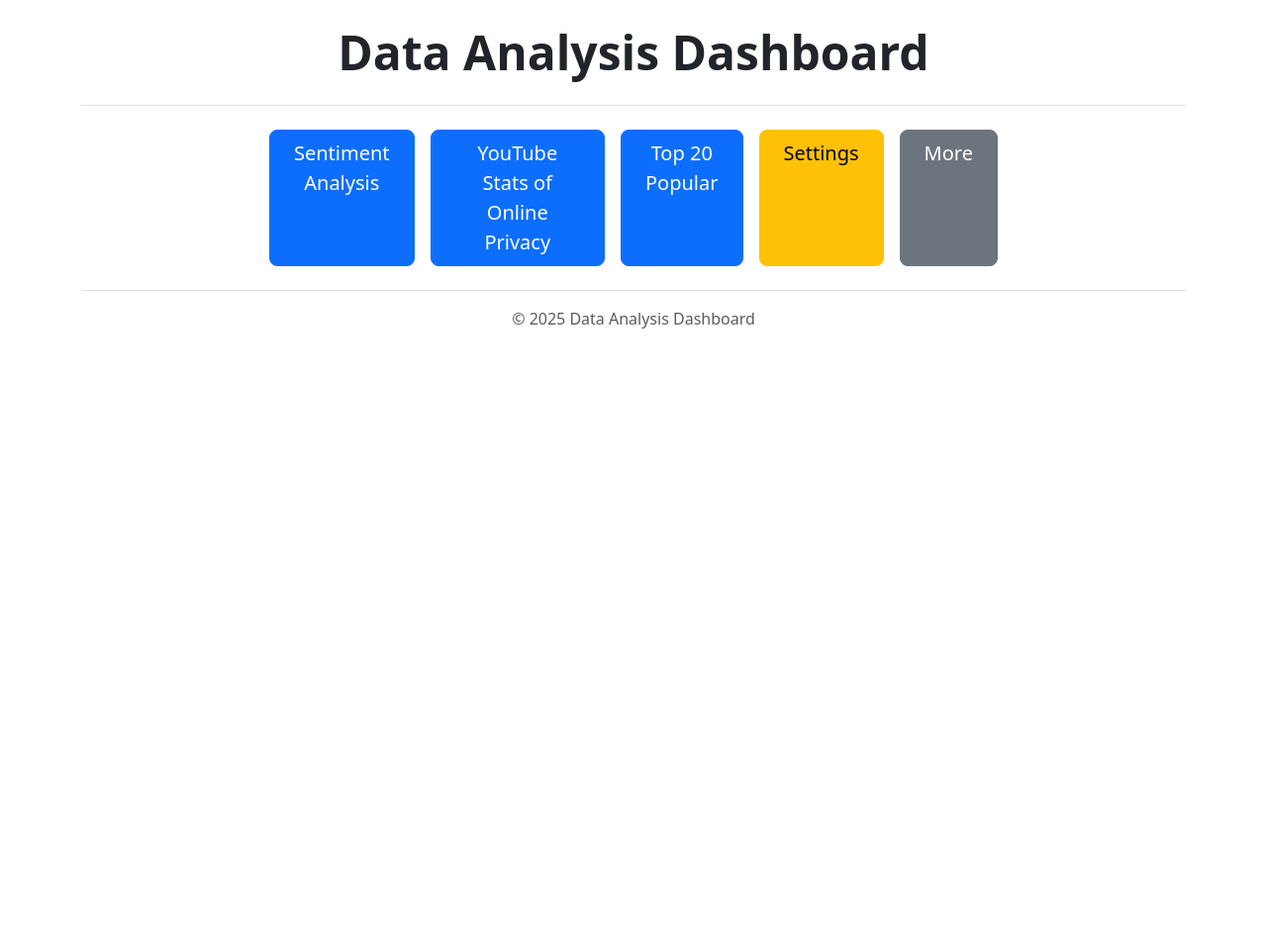
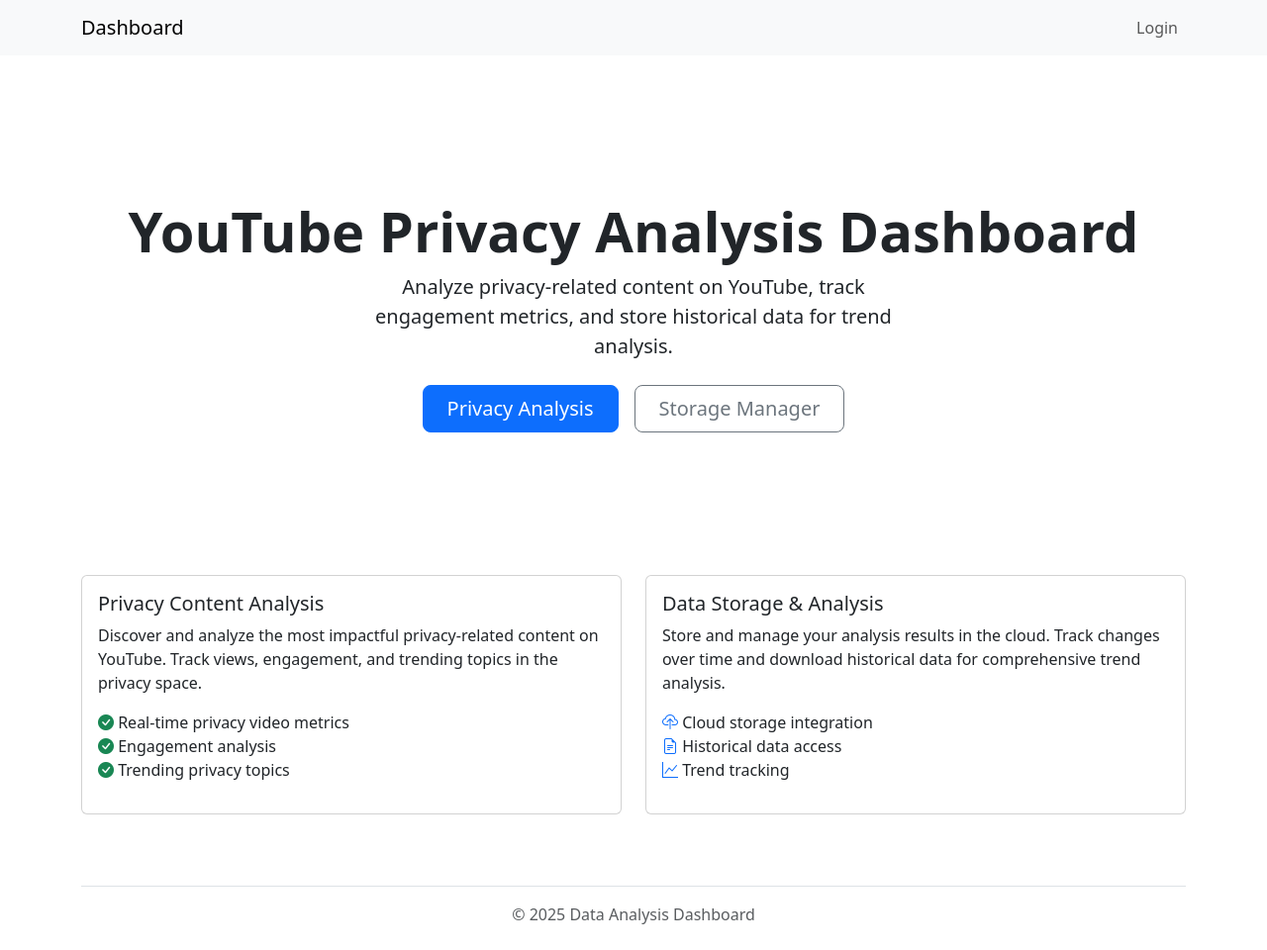
Before and after one commit to OlsonTyler0/388-code, a Flask app: page / in a window 1280 px wide. Shown: the whole page at 99% size. Before the commit the page ends 332 px from the top, so only its background shows below. Run offline with Flask 3, Linux system fonts and the light colour scheme; some libraries are stand-ins or nearby versions.

Commit message:
cloud storage and login

```diff
--- a/main.py
+++ b/main.py
@@ -1,20 +1,57 @@
-from flask import Flask, request, render_template, redirect, url_for, session
+from flask import Flask, request, render_template, redirect, url_for, session, flash
+from flask_login import LoginManager, login_user, logout_user, login_required, current_user
+from werkzeug.security import generate_password_hash, check_password_hash
+from functools import wraps
 import logging
 import os
 from datetime import datetime
 from src.youtube_stats import YouTubeStats
 from src.sentiment_analyzer import SentimentAnalyzer, LocalSentimentAnalyzer
 from src.data_storage import DataStorage
+from src.models import User, db
 
-# Set up logging
 logging.basicConfig(level=logging.INFO)
 logger = logging.getLogger(__name__)
 
-# Update the Flask app initialization to use the correct template folder
-app = Flask(__name__, template_folder='src/templates')
-app.secret_key = os.environ.get('FLASK_SECRET_KEY', 'your_secret_key_here')  # Required for session
+login_manager = LoginManager()
 
-# Add datetime to template context
+@login_manager.user_loader
+def load_user(user_id):
+    return User.query.get(int(user_id))
+
+def create_app():
+    app = Flask(__name__, template_folder='src/templates')
+    app.config['SECRET_KEY'] = os.environ.get('FLASK_SECRET_KEY', 'your_secret_key_here')
+    app.config['SQLALCHEMY_DATABASE_URI'] = 'sqlite:///users.db'
+
+    db.init_app(app)
+
+    login_manager.init_app(app)
+    login_manager.login_view = 'login'
+
+    with app.app_context():
+        db.create_all()
+        if not User.query.filter_by(username='admin').first():
+            admin = User(
+                username='admin',
+                password=generate_password_hash('admin-password'),
+                role='admin'
+            )
+            db.session.add(admin)
+            db.session.commit()
+
+    return app
+
+app = create_app()
+
+def admin_required(f):
+    @wraps(f)
+    def decorated_function(*args, **kwargs):
+        if not current_user.is_authenticated or current_user.role != 'admin':
+            return redirect(url_for('login'))
+        return f(*args, **kwargs)
+    return decorated_function
+
 @app.context_processor
 def inject_now():
     return {'now': datetime.now()}
@@ -28,35 +65,69 @@
         logger.error(f"Error formatting date: {str(e)}")
         return date_string
 
+@app.route('/login', methods=['GET', 'POST'])
+def login():
+    if request.method == 'POST':
+        username = request.form.get('username')
+        password = request.form.get('password')
+        user = User.query.filter_by(username=username).first()
+        if user and check_password_hash(user.password, password):
+            login_user(user)
+        return redirect(url_for('homepage'))
+        return render_template('login.html', error="Invalid username or password")
+    return render_template('login.html')
+
+@app.route('/logout')
+@login_required
+def logout():
+    logout_user()
+    return redirect(url_for('login'))
 
 @app.route('/', methods=['GET'])
 def homepage():
-    # Render the homepage template
-    return render_template('homepage.html')  # Updated path
+    return render_template('homepage.html')
 
 @app.route('/config', methods=['GET', 'POST'])
+@login_required
+@admin_required  # Add this decorator to restrict access to admins
 def config():
-    """
-    Configuration page for the application
-    Allow users to toggle between Google Cloud API and local sentiment analysis
-    """
     if request.method == 'POST':
+        if 'new_user' in request.form:
+            # Handle new user creation
+            username = request.form.get('new_username')
+            password = request.form.get('new_password')
+            role = request.form.get('role', 'user')
+
+            if User.query.filter_by(username=username).first():
+                flash('Username already exists')
+            else:
+                new_user = User(
+                    username=username,
+                    password=generate_password_hash(password),
+                    role=role
+                )
+                db.session.add(new_user)
+                db.session.commit()
+                flash('User created successfully')
+
+        # Keep existing config functionality
         use_google_api = 'use_google_api' in request.form
-        # Store in session
         session['use_google_api'] = use_google_api
-        return redirect(url_for('homepage'))
 
-    # Get current setting from session or default to True
+        return redirect(url_for('config'))
+
+    # Get all users for display
+    users = User.query.all()
     use_google_api = session.get('use_google_api', True)
-
-    return render_template('config.html', use_google_api=use_google_api)
+    return render_template('config.html',
+                         use_google_api=use_google_api,
+                         users=users)
 
 @app.route('/sentiment', methods=['GET'])
+@login_required
 def sentiment_analysis():
     try:
-        # Initialize the YouTube stats client
         youtube_stats = YouTubeStats()
-        # Get the top privacy videos
         videos = youtube_stats.search_privacy_videos(max_results=20)
 
         if isinstance(videos, dict) and 'error' in videos:
@@ -161,9 +232,8 @@
                                sentiment_stats=None,
                                comments_limited=False,
                                use_google_api=session.get('use_google_api', True))
-
-
 @app.route('/summarize_json', methods=['GET'])
+@login_required
 def summarize_json():
     try:
         bucket_name = request.args.get('bucket_name')
@@ -178,7 +248,6 @@
         storage = DataStorage(bucket_name)
         data = storage.load_data(source_blob_name)
 
-        # Basic summary logic
         summary = {
             "file_name": source_blob_name,
             "data_type": type(data).__name__,
@@ -199,6 +268,7 @@
                               filename=None)
 
 @app.route('/youtube-privacy', methods=['GET'])
+@login_required
 def youtube_privacy():
     try:
         youtube_stats = YouTubeStats()
@@ -215,35 +285,86 @@
         avg_likes = format(total_likes / len(videos), ',.0f') if videos else 0
         avg_comments = format(total_comments / len(videos), ',.0f') if videos else 0
 
-        return render_template('youtube_privacy.html', videos=videos, error=None, average_views=avg_views, average_likes=avg_likes, average_comments=avg_comments)
+        # Store current videos in session for storage management
+        session['current_videos'] = videos
+
+        return render_template('youtube_privacy.html',
+                             videos=videos,
+                             error=None,
+                             average_views=avg_views,
+                             average_likes=avg_likes,
+                             average_comments=avg_comments)
     except Exception as e:
         logger.error(f"Error in YouTube privacy route: {str(e)}")
         return render_template('youtube_privacy.html', error=f"An error occurred: {str(e)}", videos=[])
 
-@app.route('/top20', methods=['GET'])
-def top20():
+@app.route('/storage_manager', methods=['GET', 'POST'])
+@login_required
+def storage_manager():
+    try:
+        data_storage = DataStorage('your-bucket-name')  # Replace with your bucket name
+
+        if request.method == 'POST':
+            if 'upload' in request.form:
+                # Upload current videos data
+                current_videos = session.get('current_videos')
+                if current_videos:
+                    date_str = datetime.now().strftime("%Y-%m-%d")
+                    filename = f"{date_str}-privacy-analysis.json"
+                    data_storage.save_videos_data(current_videos)
+                    flash('Data successfully uploaded to storage!', 'success')
+                else:
+                    flash('No current video data to upload', 'error')
+
+            elif 'download' in request.form:
+                blob_name = request.form.get('blob_name')
+                if blob_name:
+                    data = data_storage.load_data(blob_name)
+                    return jsonify(data)
+
+        # List all available files
+        files = data_storage.list_blobs()
+        return render_template('storage_manager.html', files=files)
+
+    except Exception as e:
+        logger.error(f"Error in storage manager: {str(e)}")
+        flash(f"An error occurred: {str(e)}", 'error')
+        return render_template('storage_manager.html', files=[])
+
+
+@app.route('/legacy_search')
+@login_required  # Add this if you want to restrict access
+def legacy_search():
+    # This is your existing top20 function code
     try:
         youtube_stats = YouTubeStats()
-        videos = youtube_stats.get_top_popular_videos()
+        videos = youtube_stats.search_privacy_videos(max_results=20)
 
         if isinstance(videos, dict) and 'error' in videos:
-            return render_template('top20.html', error=videos['error'], videos=[])
+            return render_template('legacy_search.html', error=videos['error'], videos=[])
 
-        return render_template('top20.html', videos=videos, error=None)
+        total_views = sum(int(video['views']) for video in videos)
+        total_likes = sum(int(video['likes']) for video in videos)
+        total_comments = sum(int(video['comments']) for video in videos)
+
+        avg_views = format(total_views / len(videos), ',.0f') if videos else 0
+        avg_likes = format(total_likes / len(videos), ',.0f') if videos else 0
+        avg_comments = format(total_comments / len(videos), ',.0f') if videos else 0
+
+        return render_template('legacy_search.html',
+                             videos=videos,
+                             error=None,
+                             average_views=avg_views,
+                             average_likes=avg_likes,
+                             average_comments=avg_comments)
     except Exception as e:
-        logger.error(f"Error in Top 20 route: {str(e)}")
-        return render_template('top20.html', error=f"An error occurred: {str(e)}", videos=[])
+        logger.error(f"Error in legacy search route: {str(e)}")
+        return render_template('legacy_search.html', error=f"An error occurred: {str(e)}", videos=[])
 
 @app.route('/more', methods=['GET'])
+@login_required
 def more():
     return render_template('more.html')
-
-def format_date(date_string):
-    try:
-        date = datetime.strptime(date_string, "%Y-%m-%dT%H:%M:%SZ")
-        return date.strftime("%b %d, %Y")
-    except Exception as e:
-        return date_string
 
 if __name__ == '__main__':
     port = int(os.environ.get('PORT', 8080))
--- a/requirements.txt
+++ b/requirements.txt
@@ -4,3 +4,5 @@
 google-api-python-client
 textblob
 python-dotenv
+flask-login
+flask-sqlalchemy
--- a/src/templates/base.html
+++ b/src/templates/base.html
@@ -9,13 +9,40 @@
     {% block styles %}{% endblock %}
 </head>
 <body>
+    <nav class="navbar navbar-expand-lg navbar-light bg-light mb-4">
+        <div class="container">
+            <a class="navbar-brand" href="{{ url_for('homepage') }}">Dashboard</a>
+            <button class="navbar-toggler" type="button" data-bs-toggle="collapse" data-bs-target="#navbarNav">
+                <span class="navbar-toggler-icon"></span>
+            </button>
+            <div class="collapse navbar-collapse" id="navbarNav">
+                {% if current_user.is_authenticated %}
+                <div class="navbar-nav me-auto">
+                    <a class="nav-item nav-link" href="{{ url_for('youtube_privacy') }}">Privacy Analysis</a>
+                    <a class="nav-item nav-link" href="{{ url_for('storage_manager') }}">Storage Manager</a>
+                    <a class="nav-item nav-link text-muted" href="{{ url_for('legacy_search') }}">Legacy Search</a>
+                </div>
+                <div class="navbar-nav">
+                    <span class="nav-item nav-link">Welcome, {{ current_user.username }}</span>
+                    {% if current_user.role == 'admin' %}
+                        <a class="nav-item nav-link" href="{{ url_for('config') }}">Config</a>
+                    {% endif %}
+                    <a class="nav-item nav-link" href="{{ url_for('logout') }}">Logout</a>
+                </div>
+                {% else %}
+                <div class="navbar-nav ms-auto">
+                    <a class="nav-item nav-link" href="{{ url_for('login') }}">Login</a>
+                </div>
+                {% endif %}
+            </div>
+        </div>
+    </nav>
     <div class="container py-4">
         {% block content %}{% endblock %}
         <footer class="pt-3 mt-4 text-muted border-top text-center">
             &copy; {{ now.year }} Data Analysis Dashboard
         </footer>
     </div>
-    <!-- Bootstrap JS Bundle with Popper -->
     <script src="https://cdn.jsdelivr.net/npm/bootstrap@5.3.0-alpha1/dist/js/bootstrap.bundle.min.js"></script>
     {% block scripts %}{% endblock %}
 </body>
--- a/src/templates/homepage.html
+++ b/src/templates/homepage.html
@@ -1,21 +1,76 @@
 {% extends 'base.html' %}
 
-{% block title %}Home - Data Analysis Dashboard{% endblock %}
+{% block title %}Welcome to Data Analysis Dashboard{% endblock %}
 
 {% block content %}
-<header class="pb-3 mb-4 border-bottom">
-    <h1 class="display-5 fw-bold text-center">Data Analysis Dashboard</h1>
-</header>
-
-<div class="row justify-content-center mb-4">
-    <div class="col-md-8 text-center">
+<div class="px-4 py-5 my-5 text-center">
+    <h1 class="display-4 fw-bold">YouTube Privacy Analysis Dashboard</h1>
+    <div class="col-lg-6 mx-auto">
+        <p class="lead mb-4">
+            Analyze privacy-related content on YouTube, track engagement metrics, and store historical data for trend analysis.
+        </p>
         <div class="d-grid gap-3 d-sm-flex justify-content-sm-center">
-            <a href="{{ url_for('sentiment_analysis') }}" class="btn btn-primary btn-lg px-4 gap-3">Sentiment Analysis</a>
-            <a href="{{ url_for('youtube_privacy') }}" class="btn btn-primary btn-lg px-4">YouTube Stats of Online Privacy</a>
-            <a href="{{ url_for('top20') }}" class="btn btn-primary btn-lg px-4">Top 20 Popular</a>
-            <a href="{{ url_for('config') }}" class="btn btn-warning btn-lg px-4">Settings</a>
-            <a href="{{ url_for('more') }}" class="btn btn-secondary btn-lg px-4">More</a>
+            <a href="{{ url_for('youtube_privacy') }}" class="btn btn-primary btn-lg px-4 gap-3">
+                Privacy Analysis
+            </a>
+            <a href="{{ url_for('storage_manager') }}" class="btn btn-outline-secondary btn-lg px-4">
+                Storage Manager
+            </a>
         </div>
     </div>
 </div>
+
+<div class="row g-4 py-5">
+    <div class="col-md-6">
+        <div class="card h-100">
+            <div class="card-body">
+                <h5 class="card-title">Privacy Content Analysis</h5>
+                <p class="card-text">
+                    Discover and analyze the most impactful privacy-related content on YouTube.
+                    Track views, engagement, and trending topics in the privacy space.
+                </p>
+                <ul class="list-unstyled mt-3">
+                    <li><i class="bi bi-check-circle-fill text-success"></i> Real-time privacy video metrics</li>
+                    <li><i class="bi bi-check-circle-fill text-success"></i> Engagement analysis</li>
+                    <li><i class="bi bi-check-circle-fill text-success"></i> Trending privacy topics</li>
+                </ul>
+            </div>
+        </div>
+    </div>
+    <div class="col-md-6">
+        <div class="card h-100">
+            <div class="card-body">
+                <h5 class="card-title">Data Storage & Analysis</h5>
+                <p class="card-text">
+                    Store and manage your analysis results in the cloud. Track changes over time
+                    and download historical data for comprehensive trend analysis.
+                </p>
+                <ul class="list-unstyled mt-3">
+                    <li><i class="bi bi-cloud-upload text-primary"></i> Cloud storage integration</li>
+                    <li><i class="bi bi-file-earmark-text text-primary"></i> Historical data access</li>
+                    <li><i class="bi bi-graph-up text-primary"></i> Trend tracking</li>
+                </ul>
+            </div>
+        </div>
+    </div>
+</div>
+
+{% if current_user.role == 'admin' %}
+<div class="row mt-4">
+    <div class="col-12">
+        <div class="card bg-light">
+            <div class="card-body">
+                <h5 class="card-title">Admin Tools</h5>
+                <p class="card-text">Access administrative features and legacy tools.</p>
+                <a href="{{ url_for('config') }}" class="btn btn-outline-primary">Configuration</a>
+                <a href="{{ url_for('legacy_search') }}" class="btn btn-outline-secondary">Legacy Search</a>
+            </div>
+        </div>
+    </div>
+</div>
+{% endif %}
+
+{% block styles %}
+<link rel="stylesheet" href="https://cdn.jsdelivr.net/npm/bootstrap-icons@1.7.2/font/bootstrap-icons.css">
 {% endblock %}
+{% endblock %}
--- a/src/templates/youtube_privacy.html
+++ b/src/templates/youtube_privacy.html
@@ -3,6 +3,7 @@
 {% block title %}YouTube Videos on Data Privacy{% endblock %}
 
 {% block content %}
+<div class="container">
 <header class="pb-3 mb-4 border-bottom">
     <div class="d-flex justify-content-between align-items-center">
         <a href="{{ url_for('homepage') }}" class="btn btn-outline-primary">Back to Home</a>
@@ -10,6 +11,10 @@
         <div style="width: 100px;"></div> <!-- Empty div for centering -->
     </div>
 </header>
+
+    <a href="{{ url_for('storage_manager') }}" class="btn btn-primary mb-3">
+        Manage Storage
+    </a>
 
 {% if error %}
 <div class="alert alert-danger" role="alert">
@@ -52,4 +57,5 @@
     {% endfor %}
 </div>
 {% endif %}
+</div>
 {% endblock %}
```
Also changed, not shown: src/data_storage.py (+1 -8 lines), src/models.py (added, +10 -0 lines), src/templates/config.html (+54 -5 lines), src/templates/login.html (added, +23 -0 lines), src/templates/storage_manager.html (added, +57 -0 lines), instance/users.db (added), src/main.py (added), src/templates/legacy_search.html (renamed from src/templates/top20.html).
